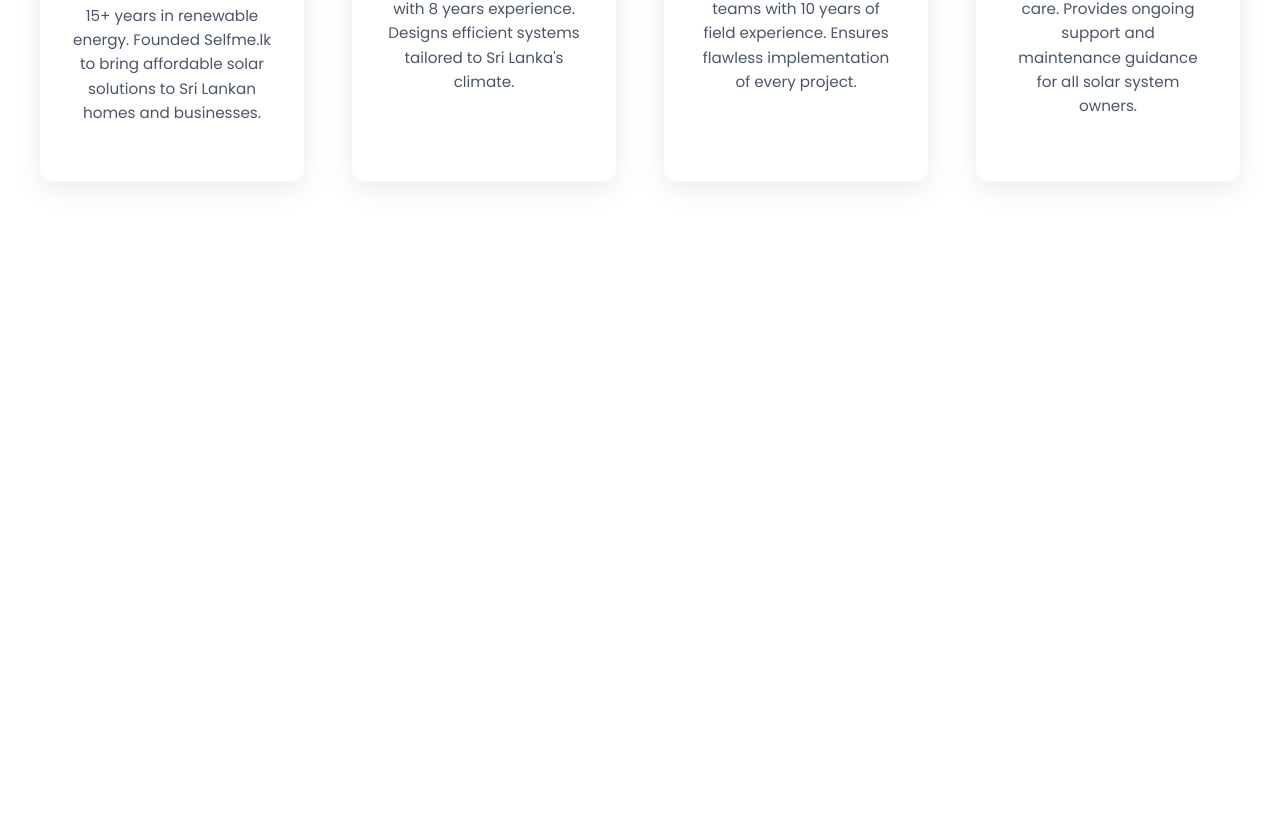
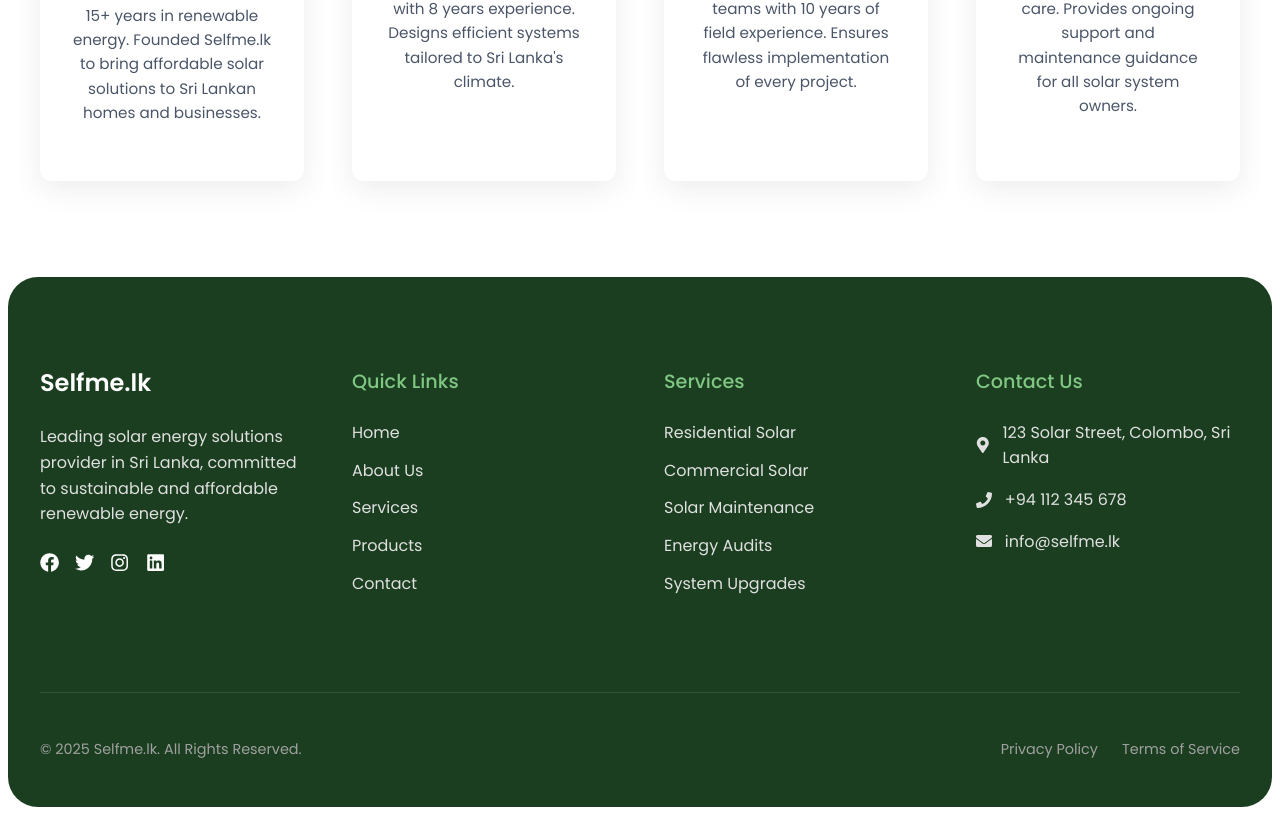
Before and after one commit to Hasaranga22/Selfme.lk, a React (Vite) app in the folder FrontEnd/: page / in a window 1280 px wide. Shown: the part 7398-8213 px from the top of the page. Before the commit the page ends 7675 px from the top, so only its background shows below. Built offline with nearby package versions, Linux system fonts and the light colour scheme.

Commit message:
Footer make

```diff
--- a/FrontEnd/package.json
+++ b/FrontEnd/package.json
@@ -12,6 +12,7 @@
   "dependencies": {
     "react": "^19.1.1",
     "react-dom": "^19.1.1",
+    "react-icons": "^5.5.0",
     "react-router-dom": "^7.8.1",
     "react-slick": "^0.31.0",
     "slick-carousel": "^1.8.1"
--- /dev/null
+++ b/FrontEnd/src/components/Footer/Footer.css
@@ -0,0 +1,136 @@
+/* Footer Styles */
+.footer {
+  background-color: #1a3e1f;
+  color: #fff;
+  padding: 4rem 2rem 2rem;
+  border-radius: 30px;
+}
+
+.footer-container {
+  max-width: 1200px;
+  margin: 0 auto;
+  display: grid;
+  grid-template-columns: repeat(auto-fit, minmax(250px, 1fr));
+  gap: 3rem;
+}
+
+.footer-section {
+  margin-bottom: 2rem;
+}
+
+.footer-section h3 {
+  color: #fff;
+  font-size: 1.5rem;
+  margin-bottom: 1.5rem;
+  font-weight: 600;
+}
+
+.footer-section h4 {
+  color: #81c784;
+  font-size: 1.2rem;
+  margin-bottom: 1.5rem;
+  font-weight: 500;
+}
+
+.footer-section p {
+  color: #e0e0e0;
+  line-height: 1.6;
+  margin-bottom: 1.5rem;
+}
+
+.footer-section ul {
+  list-style: none;
+  padding: 0;
+}
+
+.footer-section ul li {
+  margin-bottom: 0.8rem;
+}
+
+.footer-section ul li a {
+  color: #e0e0e0;
+  text-decoration: none;
+  transition: color 0.3s ease;
+}
+
+.footer-section ul li a:hover {
+  color: #81c784;
+}
+
+.social-icons {
+  display: flex;
+  gap: 1rem;
+  margin-top: 1.5rem;
+}
+
+.social-icons a {
+  color: #fff;
+  font-size: 1.2rem;
+  transition: color 0.3s ease;
+}
+
+.social-icons a:hover {
+  color: #81c784;
+}
+
+.contact-info p {
+  display: flex;
+  align-items: center;
+  gap: 0.8rem;
+  margin-bottom: 1rem;
+}
+
+.footer-bottom {
+  max-width: 1200px;
+  margin: 3rem auto 0;
+  padding-top: 2rem;
+  border-top: 1px solid rgba(255, 255, 255, 0.1);
+  display: flex;
+  flex-wrap: wrap;
+  justify-content: space-between;
+  align-items: center;
+}
+
+.footer-bottom p {
+  color: #a0a0a0;
+  font-size: 0.9rem;
+}
+
+.legal-links {
+  display: flex;
+  gap: 1.5rem;
+}
+
+.legal-links a {
+  color: #a0a0a0;
+  font-size: 0.9rem;
+  text-decoration: none;
+  transition: color 0.3s ease;
+}
+
+.legal-links a:hover {
+  color: #81c784;
+}
+
+/* Responsive Design */
+@media (max-width: 768px) {
+  .footer-container {
+    grid-template-columns: 1fr 1fr;
+  }
+
+  .footer-bottom {
+    flex-direction: column;
+    gap: 1rem;
+    text-align: center;
+  }
+}
+
+@media (max-width: 480px) {
+  .footer-container {
+    grid-template-columns: 1fr;
+  }
+
+  .footer {
+    padding: 3rem 1.5rem 2rem;
+  }
+}
--- /dev/null
+++ b/FrontEnd/src/components/Footer/Footer.jsx
@@ -0,0 +1,109 @@
+import React from "react";
+import {
+  FaFacebook,
+  FaTwitter,
+  FaInstagram,
+  FaLinkedin,
+  FaMapMarkerAlt,
+  FaPhone,
+  FaEnvelope,
+} from "react-icons/fa";
+
+import  './Footer.css';
+
+function Footer() {
+  return (
+    <footer className="footer">
+      <div className="footer-container">
+        <div className="footer-section">
+          <h3>Selfme.lk</h3>
+          <p>
+            Leading solar energy solutions provider in Sri Lanka, committed to
+            sustainable and affordable renewable energy.
+          </p>
+          <div className="social-icons">
+            <a href="#">
+              <FaFacebook />
+            </a>
+            <a href="#">
+              <FaTwitter />
+            </a>
+            <a href="#">
+              <FaInstagram />
+            </a>
+            <a href="#">
+              <FaLinkedin />
+            </a>
+          </div>
+        </div>
+
+        <div className="footer-section">
+          <h4>Quick Links</h4>
+          <ul>
+            <li>
+              <a href="#">Home</a>
+            </li>
+            <li>
+              <a href="#">About Us</a>
+            </li>
+            <li>
+              <a href="#">Services</a>
+            </li>
+            <li>
+              <a href="#">Products</a>
+            </li>
+            <li>
+              <a href="#">Contact</a>
+            </li>
+          </ul>
+        </div>
+
+        <div className="footer-section">
+          <h4>Services</h4>
+          <ul>
+            <li>
+              <a href="#">Residential Solar</a>
+            </li>
+            <li>
+              <a href="#">Commercial Solar</a>
+            </li>
+            <li>
+              <a href="#">Solar Maintenance</a>
+            </li>
+            <li>
+              <a href="#">Energy Audits</a>
+            </li>
+            <li>
+              <a href="#">System Upgrades</a>
+            </li>
+          </ul>
+        </div>
+
+        <div className="footer-section">
+          <h4>Contact Us</h4>
+          <div className="contact-info">
+            <p>
+              <FaMapMarkerAlt /> 123 Solar Street, Colombo, Sri Lanka
+            </p>
+            <p>
+              <FaPhone /> +94 112 345 678
+            </p>
+            <p>
+              <FaEnvelope /> info@selfme.lk
+            </p>
+          </div>
+        </div>
+      </div>
+
+      <div className="footer-bottom">
+        <p>&copy; {new Date().getFullYear()} Selfme.lk. All Rights Reserved.</p>
+        <div className="legal-links">
+          <a href="#">Privacy Policy</a>
+          <a href="#">Terms of Service</a>
+        </div>
+      </div>
+    </footer>
+  );
+}
+
+export default Footer;
--- a/FrontEnd/src/components/Home/Home.jsx
+++ b/FrontEnd/src/components/Home/Home.jsx
@@ -1,5 +1,6 @@
 import React, { useState, useEffect } from "react";
 import "./Home.css";
+import Footer from "../Footer/Footer";
 import BannerImg1 from "./Home-Images/BannerImg1.jpg";
 import BannerImg2 from "./Home-Images/BannerImg2.jpg";
 import BannerImg3 from "./Home-Images/BannerImg3.jpg";
@@ -482,6 +483,7 @@ function Home() {
           </div>
         </div>
       </div>
+      <Footer />
     </div>
   );
 }
```
Also changed, not shown: 1 other file (tests, documents, lock files or other folders).
